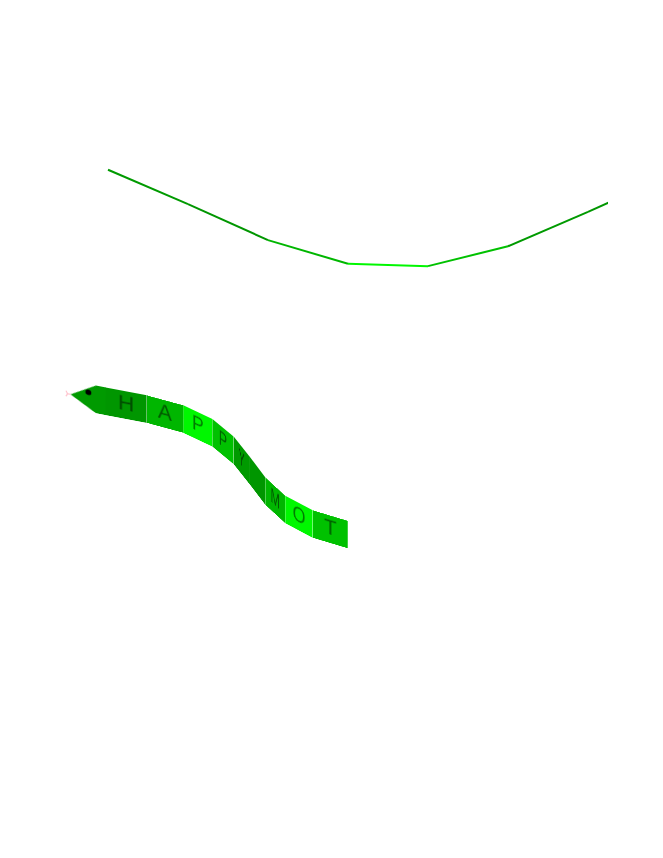
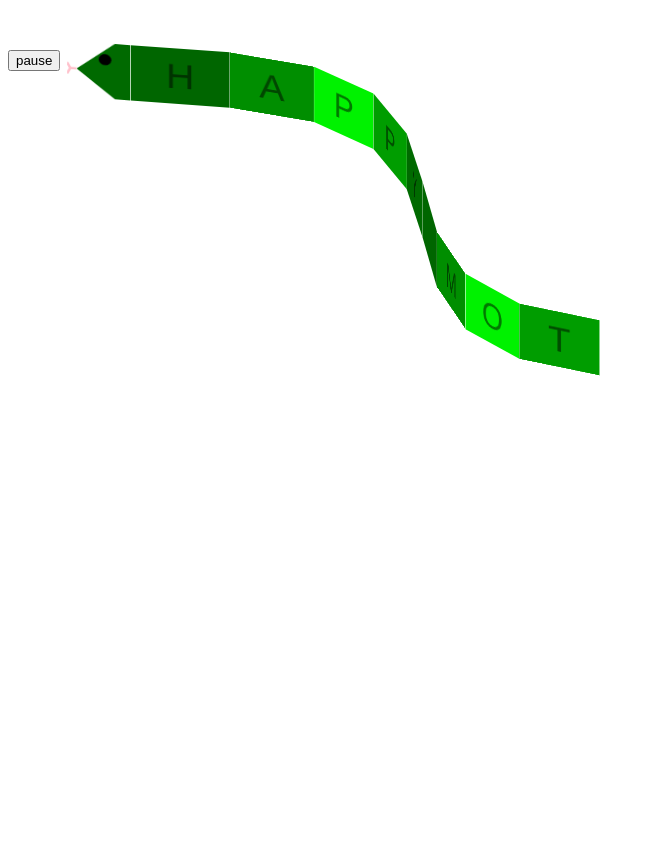
Before and after one commit to lukec611/origami-snake, a plain HTML site: page index.html in a window 1280 px wide. Shown: the whole page, without its empty margins (0-663 px from the left). After the commit the page ends 800 px from the top, so only its background shows below. Drawn offline with Linux system fonts and the light colour scheme.

Commit message:
now have a system for display which is good :D

```diff
--- a/index.html
+++ b/index.html
@@ -10,44 +10,56 @@
                 height: 40px;
                 background-color: green;
             }
+            .holder {
+                margin-top: 50px;
+            }
         </style>
     </head>
     <body>
-        <svg class="sv" viewBox="0 0 200 200" style="width:600px;height:400px">
+        <!-- <svg class="sv" viewBox="0 0 200 200" style="width:600px;height:400px"> -->
             <!-- <line x1="0" y1="0" x2="20" y2="20" stroke="green" />
             <line x1="0" y1="0" x2="20" y2="20" stroke="green" />
             <line x1="0" y1="0" x2="20" y2="20" stroke="green" />
             <line x1="0" y1="0" x2="20" y2="20" stroke="green" />
             <line x1="0" y1="0" x2="20" y2="20" stroke="green" /> -->
-        </svg>
+        <!-- </svg> -->
 
         <div class="holder" style="transform-origin: 0px 0px;transform: rotateX(30deg) rotateY(45deg);transform-style: preserve-3d;">
         </div>
 
+        <button onclick="pause()">pause</button>
         <script>
-            const scalar = 2;
-            const snakeElementLength = 20 * scalar;
-            const snakeElementHeight = 16 * scalar;
+            const scalar = 4;
+            const snakeWidth = 20;
+            const curveAmnt = snakeWidth * 5;
+            const snakeElementLength = snakeWidth * scalar;
+            const widthToHeight = w => (16 / 20) * w;
+
+            const snakeElementHeight = widthToHeight(snakeWidth) * scalar;
             const numElements = 10;
             // const snakeText = 'Happy Mothers Day!'.toUpperCase().split('').reverse().join('');
             const snakeText = 'Happy Mothers Day!'.toUpperCase();
 
 
             const elements = Array.from({ length: numElements}, (_, index) => {
-                const el = document.createElementNS('http://www.w3.org/2000/svg','line');
-                el.setAttribute('x1', snakeElementLength * index);
-                el.setAttribute('y1', '10');
-                el.setAttribute('x2', (index + 1) * snakeElementLength);
-                el.setAttribute('y2', '10');
-                el.setAttribute('stroke', 'green');
+                // const el = document.createElementNS('http://www.w3.org/2000/svg','line');
+                // el.setAttribute('x1', snakeElementLength * index);
+                // el.setAttribute('y1', '10');
+                // el.setAttribute('x2', (index + 1) * snakeElementLength);
+                // el.setAttribute('y2', '10');
+                // el.setAttribute('stroke', 'green');
 
                 const el2 = document.createElement('div');
                 el2.style.width = `${snakeElementLength}px`;
                 el2.style.height = `${snakeElementHeight}px`;
                 el2.style.position = 'absolute';
+                el2.style.display = 'flex';
+                el2.style.justifyContent = 'center';
+                el2.style.alignItems = 'center';
+
                 el2.style.top = '0px';
                 el2.style.left = '0px';
-                let setText = (str, col = 'red') => el2.innerHTML = `<div style="color:${col};font-family:helvetica;font-size:24px;display:flex;justify-content:center;align-items:center;">${str}</div>`;
+                let setText = (str, col = 'red') => el2.innerHTML = `<div style="color:${col};font-family:helvetica;font-size:40px;display:flex;justify-content:center;align-items:center;">${str}</div>`;
 
 
                 let setElColor = (c) => el2.style.backgroundColor = c;
@@ -56,12 +68,12 @@
                 if (index === 0) {
                     const head = document.createElementNS('http://www.w3.org/2000/svg', 'svg');
                     head.setAttribute('viewBox', "0 0 100 100");
-                    head.style.width =  '100%';
+                    // head.style.width =  '100%';
                     head.style.height = '100%';
                     head.style.display = 'block';
                     const headPath = document.createElementNS('http://www.w3.org/2000/svg','path');
                     headPath.setAttribute('fill', 'black');
-                    headPath.setAttribute('d', 'M 0 50 L 120 120 L 120 -20 Z');
+                    headPath.setAttribute('d', 'M 15 50 L 100 120 L 100 -20 Z');
 
                     head.appendChild(headPath);
                     el2.appendChild(head);
@@ -87,9 +99,9 @@
                         head.appendChild(p);
                     }
 
-                    addLine(0, 50, -10, 50, 'pink');
-                    addLine(-15, 40, -10, 50, 'pink');
-                    addLine(-15, 60, -10, 50, 'pink');
+                    addLine(15, 50, 5, 50, 'pink');
+                    addLine(0, 40, 5, 50, 'pink');
+                    addLine(0, 60, 5, 50, 'pink');
 
 
                     // el2.innerHTML = `
@@ -100,13 +112,13 @@
                 }
 
 
-                const svgE = document.querySelector('.sv');
+                // const svgE = document.querySelector('.sv');
                 const holder = document.querySelector('.holder');
 
-                svgE.appendChild(el);
+                // svgE.appendChild(el);
                 holder.appendChild(el2);
                 return {
-                    el,
+                    // el,
                     el2,
                     index,
                     setElColor,
@@ -132,18 +144,18 @@
             const FRAMES = 60;
             const snakeLen = numElements * snakeElementLength;
             let textT = 0, textTi = 0;
-            setInterval(() => {
+            let interv = setInterval(() => {
                 const tlevel = SWLEN * t / 1000;
                 function getHeight(i) {
-                    return Math.sin(i + t) * 30 + 100;
+                    return Math.sin(i + t) * curveAmnt + 100;
                 }
                 elements.forEach(e => {
                     const i = -(e.index / numElements) * SWLEN;
                     const i2 = -((e.index + 1) / numElements) * SWLEN;
                     const h1 = getHeight(i);
                     const h2 = getHeight(i2);
-                    e.el.setAttribute('y1', h1);
-                    e.el.setAttribute('y2', h2);
+                    // e.el.setAttribute('y1', h1);
+                    // e.el.setAttribute('y2', h2);
                     const p1 = {
                         x: e.index * snakeElementLength,
                         y: h1,
@@ -161,8 +173,8 @@
                     const greenScalar2 = Math.min(greenScalar * 0.5, 255);
                     const hex = Math.floor(greenScalar).toString(16);
                     const hexDarker = Math.floor(greenScalar2).toString(16);
-                    e.el.setAttribute('stroke', `#00${hex}00`);
-                    console.log(greenScalar, greenScalar2, hex, hexDarker);
+                    // e.el.setAttribute('stroke', `#00${hex}00`);
+                    // console.log(greenScalar, greenScalar2, hex, hexDarker);
 
                     const arbot = point2VecAngle(p1, p2);
                     e.el2.style.width = `${arbot.width}px`;
@@ -187,6 +199,10 @@
                 textT = (textT + 1) % 5;
             }, 60);
 
+            function pause() {
+                clearInterval(interv);
+            }
+
 
         </script>
 
```
